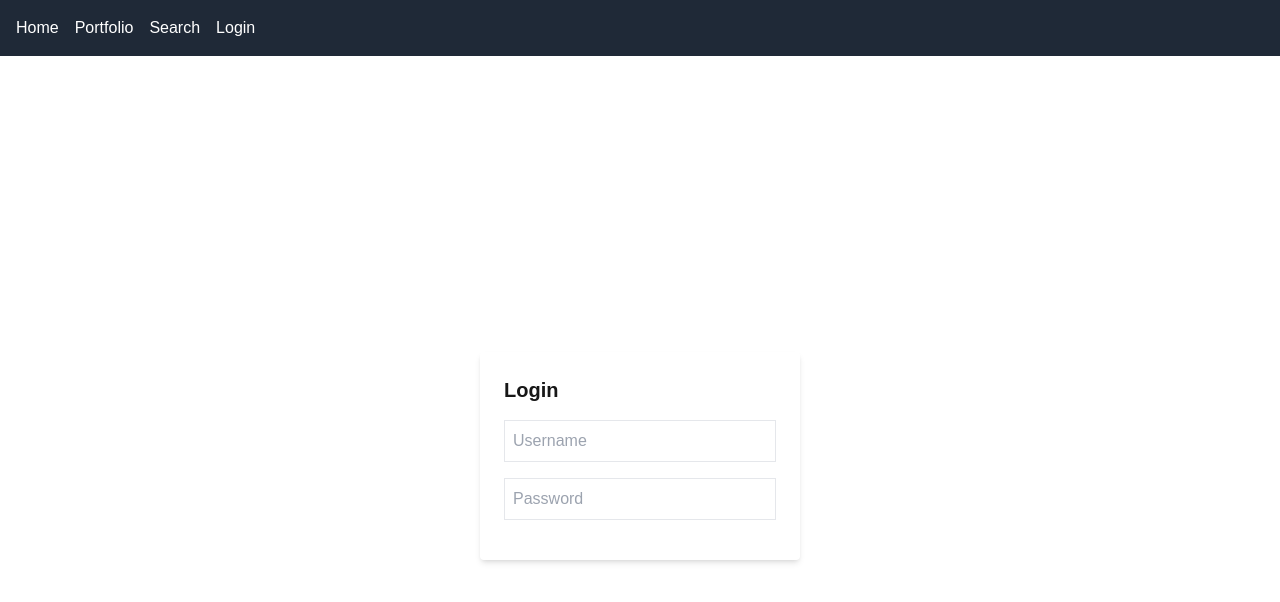
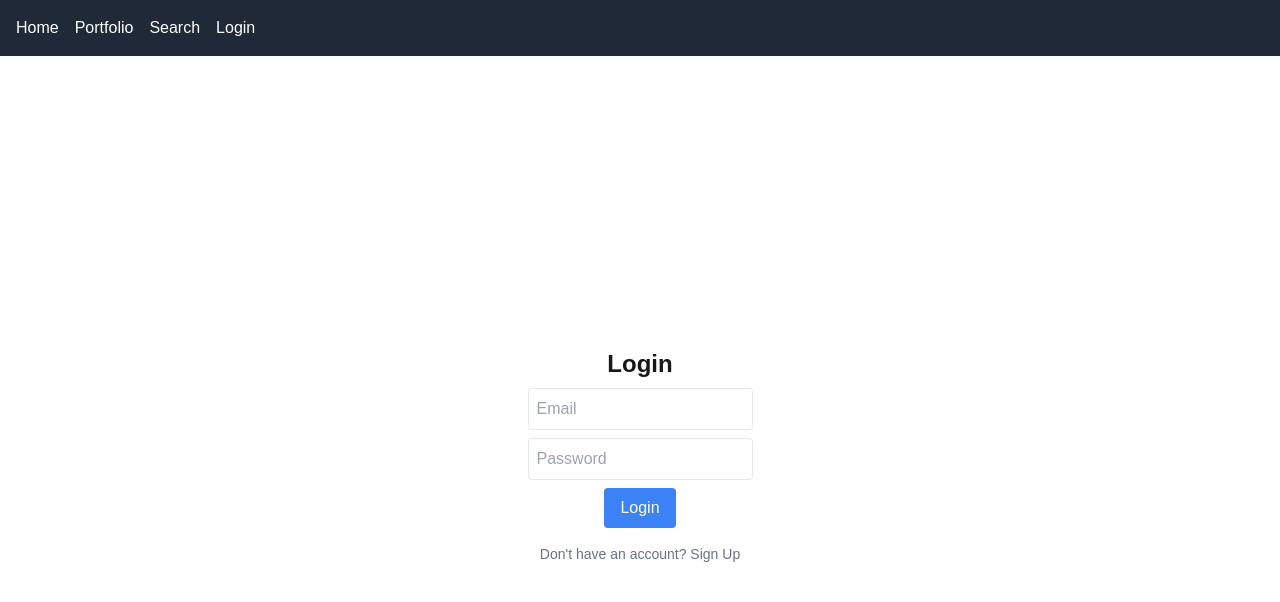
Before and after one commit to GeorgeJanulis/KickFlipsAI, a Next.js app in the folder kickflipsai/: page /login in a window 1280 px wide. Shown: the top 602 px of the page. Built offline with nearby package versions, Linux system fonts and the light colour scheme; no server answers.

Commit message:
main functionality works
going to implement ai

```diff
--- a/kickflipsai/src/app/login/page.js
+++ b/kickflipsai/src/app/login/page.js
@@ -1,11 +1,83 @@
-export default function Login() {
-    return (
-        <div className="flex justify-center items-center h-screen">
-            <form className="big-gray-100 p-6 rounded shadow-md w-80">
-                <h1 className="text-xl font-bold mb-4">Login</h1>
-                <input type="username" placeholder="Username" className="border p-2 w-full mb-4" />
-                <input type="password" placeholder="Password" className="border p-2 w-full mb-4" />
-            </form>
-        </div>
-    );
+"use client";
+import { useState } from "react";
+import { supabase } from "@/lib/supabaseClient";
+import { useRouter } from "next/navigation";
+
+export default function AuthPage() {
+  const router = useRouter();
+  const [email, setEmail] = useState("");
+  const [password, setPassword] = useState("");
+  const [username, setUsername] = useState(""); // optional for sign-up
+  const [isSignUp, setIsSignUp] = useState(false);
+
+  const handleSubmit = async () => {
+    if (isSignUp) {
+      // SIGN UP
+      const { data, error } = await supabase.auth.signUp({
+        email,
+        password
+      });
+
+      if (error) return alert(error.message);
+
+      // Optional: create a profile with username
+      if (username) {
+        await supabase.from("profiles").insert({
+          id: data.user.id,
+          username
+        });
+      }
+
+      alert("Sign-up successful! Please confirm your email if required.");
+    } else {
+      // LOGIN
+      const { data, error } = await supabase.auth.signInWithPassword({
+        email,
+        password
+      });
+
+      if (error) return alert(error.message);
+        router.push("/portfolio");
+    }
+  };
+
+  return (
+    <div className="flex flex-col items-center justify-center min-h-screen gap-2">
+      <h1 className="text-2xl font-bold">{isSignUp ? "Sign Up" : "Login"}</h1>
+
+      {isSignUp && (
+        <input
+          placeholder="Username"
+          value={username}
+          onChange={e => setUsername(e.target.value)}
+          className="border p-2 rounded"
+        />
+      )}
+
+      <input
+        placeholder="Email"
+        value={email}
+        onChange={e => setEmail(e.target.value)}
+        className="border p-2 rounded"
+      />
+      <input
+        placeholder="Password"
+        type="password"
+        value={password}
+        onChange={e => setPassword(e.target.value)}
+        className="border p-2 rounded"
+      />
+
+      <button onClick={handleSubmit} className="bg-blue-500 text-white px-4 py-2 rounded">
+        {isSignUp ? "Sign Up" : "Login"}
+      </button>
+
+      <button
+        className="text-sm text-gray-500 mt-2"
+        onClick={() => setIsSignUp(!isSignUp)}
+      >
+        {isSignUp ? "Already have an account? Login" : "Don't have an account? Sign Up"}
+      </button>
+    </div>
+  );
 }
--- a/kickflipsai/src/app/portfolio/page.js
+++ b/kickflipsai/src/app/portfolio/page.js
@@ -10,10 +10,24 @@ export default function Portfolio() {
     const [flips, setFlips] = useState([])
 
         const fetchFlips = async () => {
+
+            const { data: { session }, error: sessionError } = await supabase.auth.getSession();
+
+            if (sessionError) {
+                console.error("Error getting session:", sessionError);
+                return;
+            }
+
+            if (!session) {
+                console.warn("No active session - user not logged in");
+                setFlips([]);
+                return;
+            }
             const { data, error } = await supabase
                 .from('sneakers')
                 .select('*')
-                .order('purchase_date', { ascending: false})
+                .eq('user_id', session.user.id)
+                .order('purchase_date', { ascending: false});
 
             if (error) console.error('Error fetching data', error)
             else setFlips(data)
--- a/kickflipsai/src/app/search/page.js
+++ b/kickflipsai/src/app/search/page.js
@@ -1,15 +1,76 @@
+"use client";
+
+import { useEffect, useState } from "react";
+import { supabase } from "@/lib/supabaseClient";
+import FlipCard from "@/components/FlipCard";
+
 export default function Search() {
+    const [search, setSearch] = useState("");
+    const [sales, setSales] = useState([]);
+    const [filtered, setFiltered] = useState([]);
+    const [loading, setLoading] = useState(true);
+    const [session, setSession] = useState(null);
+
+    useEffect(() => {
+        const getSession = async () => {
+            const { data } = await supabase.auth.getSession();
+            setSession(data.session);
+        };
+        getSession();
+    }, []);
+
+    useEffect(() => {
+        if (!session) return;
+        fetchSales();
+    }, [session]);
+
+    const fetchSales = async () => {
+        setLoading(true);
+        const { data, error } = await supabase
+            .from("sneakers")
+            .select("*")
+            .neq("user_id", session.user.id)
+            .not("sell_date", "is", null)
+            .order("sell_date", { ascending: false});
+
+        if (error) console.error("Error fetching sales:", error);
+        else{
+            setSales(data);
+            setFiltered(data);
+        }
+        setLoading(false);
+    };
+
+    useEffect(() => {
+        const lower = search.toLowerCase();
+        const results = sales.filter((s) =>
+            s.sneaker_name.toLowerCase().includes(lower)
+        );
+        setFiltered(results);
+    }, [search, sales])
+
     return (
         <div className="p-4">
-            <h1 className="text-2xl font-bold mb-4">Search Sneakers</h1>
+            <h1 className="text-2xl font-bold mb-4">Marketplace</h1>
             <input
                 type="text"
-                placeholder="Enter sneaker"
-                className="border p-2 mb-4 w-full"
+                placeholder="Search for sneakers..."
+                className="w-full p-2 border rounded mb-4"
+                value={search}
+                onChange={(e) => setSearch(e.target.value)}
             />
-            <div className="grid grid-cols 1 md:grid-cols-2 lg:grid-cols-3 gap-4">
-                {/* flipcard component here */}
-            </div>
+
+            {loading ? (
+                <p>Loading sales...</p>
+            ) : filtered.length > 0 ? (
+                <div className="grid grid-cols-1 sm:grid-cols-2 md:grid-cols-3 lg:grid-cols-4 gap-4">
+                    {filtered.map((flip) => (
+                        <FlipCard key={flip.id} flip={flip} />
+                    ))}
+                </div>
+            ) : (
+                <p className="text-gray-500">No sneakers found</p>
+            )}
         </div>
     );
 }
--- a/kickflipsai/src/components/AddSneakerForm.js
+++ b/kickflipsai/src/components/AddSneakerForm.js
@@ -22,9 +22,18 @@ export default function AddSneakerForm({ onAdded }) {
         e.preventDefault();
         setLoading(true);
 
+        // Get the current logged-in session
+        const { data: { session }, error: sessionError } = await supabase.auth.getSession();
+
+        if (sessionError || !session) {
+            alert("You must be logged in to add a sneaker.");
+            setLoading(false);
+            return;
+        }
+
         const { error } = await supabase.from("sneakers").insert([
             {
-                user_id: '00000000-0000-0000-0000-000000000001',
+                user_id: session.user.id, // <-- fixed
                 sneaker_name: form.sneaker_name,
                 purchase_price: parseFloat(form.purchase_price),
                 purchase_date: form.purchase_date,
@@ -34,16 +43,17 @@ export default function AddSneakerForm({ onAdded }) {
 
         setLoading(false);
 
-        if (error) alert("Error adding sneaker: " + error.message);
-        else{
-            alert("Sneaker added!")
+        if (error) {
+            alert("Error adding sneaker: " + error.message);
+        } else {
+            alert("Sneaker added!");
             setForm({
                 sneaker_name: "",
                 purchase_price: "",
                 purchase_date: "",
                 condition: "",
             });
-            onAdded?.()
+            onAdded?.(); // refresh flips in parent
         }
     };
 
@@ -52,14 +62,14 @@ export default function AddSneakerForm({ onAdded }) {
             onSubmit={handleSubmit}
             className="big-white dark:bg-gray-800 p-4 rounded-lg shadow w-full max-w-md space-y-3"
         >
-            <h2 className="text-xl font-semibold mb-2">Add New Sneaker</h2>
+            <h2 className="text-xl font-semibold mb-2 text-gray-900 dark:text-gray-100">Add New Sneaker</h2>
 
             <input
                 name="sneaker_name"
                 placeholder="Sneaker name"
                 value={form.sneaker_name}
                 onChange={handleChange}
-                className="w-full p-2 border rounded"
+                className="w-full p-2 border border-gray-300 dark:border-gray-600 bg-white dark:bg-gray-700 text-gray-900 dark:text-gray-100 rounded"
                 required
             />
             <input
@@ -68,16 +78,16 @@ export default function AddSneakerForm({ onAdded }) {
                 placeholder="Purchase price"
                 value={form.purchase_price}
                 onChange={handleChange}
-                className="w-full p-2 border rounded"
+                className="w-full p-2 border border-gray-300 dark:border-gray-600 bg-white dark:bg-gray-700 text-gray-900 dark:text-gray-100 rounded"
                 required
             />
             <input
                 name="purchase_date"
                 type="date"
-                placeholder="date"
+                placeholder="Date"
                 value={form.purchase_date}
                 onChange={handleChange}
-                className="w-full p-2 border rounded"
+                className="w-full p-2 border border-gray-300 dark:border-gray-600 bg-white dark:bg-gray-700 text-gray-900 dark:text-gray-100 rounded"
                 required
             />
             <input
@@ -85,14 +95,14 @@ export default function AddSneakerForm({ onAdded }) {
                 placeholder="e.g. New, Used"
                 value={form.condition}
                 onChange={handleChange}
-                className="w-full p-2 border rounded"
+                className="w-full p-2 border border-gray-300 dark:border-gray-600 bg-white dark:bg-gray-700 text-gray-900 dark:text-gray-100 rounded"
                 required
             />
 
             <button
                 type="submit"
                 disabled={loading}
-                className="bg-blue-600 text py-2 px-4 rounded w-full"
+                className="bg-blue-600 hover:bg-blue-700 text-white py-2 px-4 rounded w-full"
             >
                 {loading ? "Adding..." : "Add Sneaker"}
             </button>
--- a/kickflipsai/tailwind.config.js
+++ b/kickflipsai/tailwind.config.js
@@ -1,5 +1,6 @@
 /** @type {import('tailwindcss').Config} */
 module.exports = {
+  darkMode: 'media',
   content: [
     "./src/app/**/*.{js,ts,jsx,tsx}",
     "./src/pages/**/*.{js,ts,jsx,tsx}",
```
